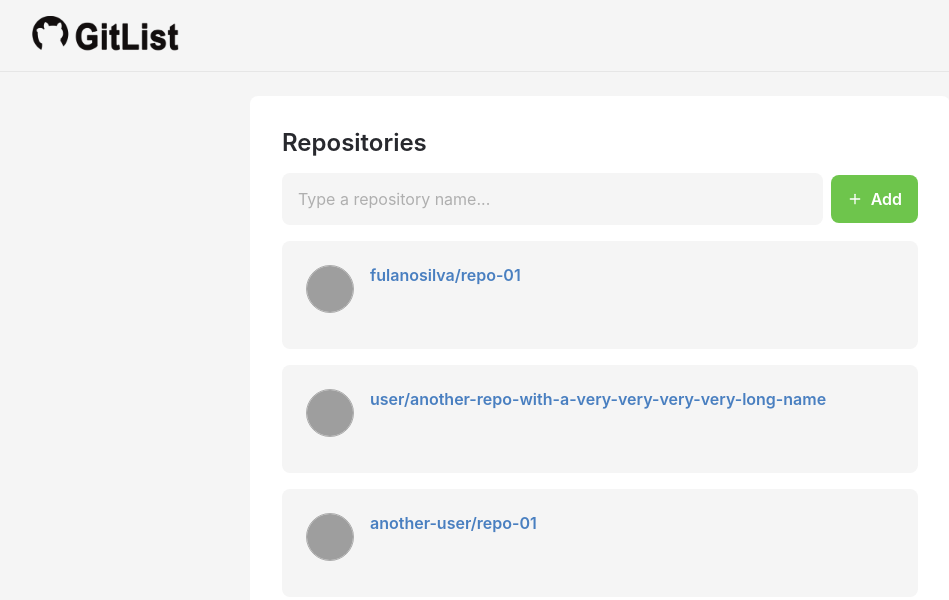
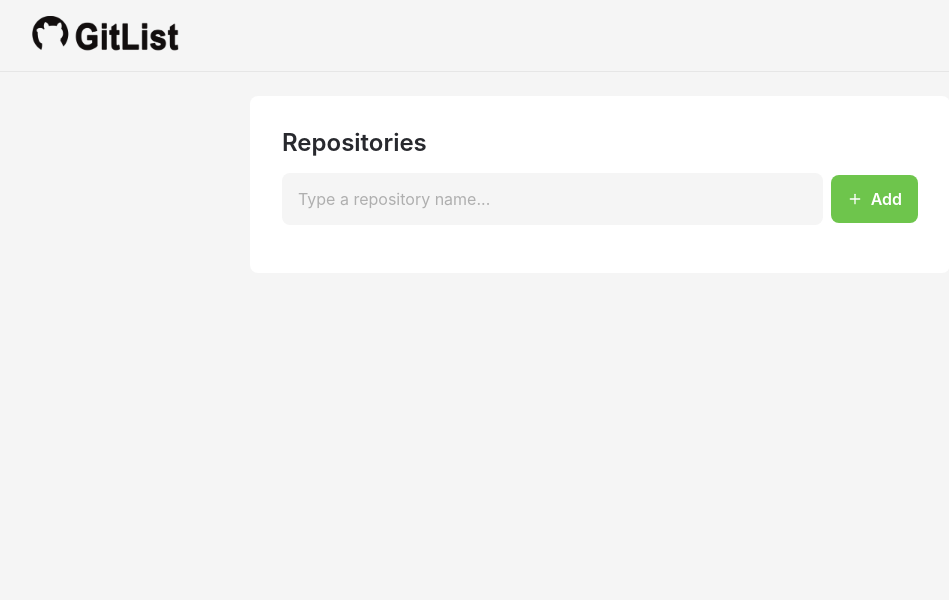
Before and after one commit to rgerio/gitlist, a React (Create React App) app: page / in a window 1280 px wide. Shown: the top 600 px of the page, without its empty margins (40-989 px from the left). Built offline with nearby package versions, Linux system fonts and the light colour scheme; grey boxes are pictures that could not be loaded.

Commit message:
Connect Dashboard to API

```diff
--- a/src/pages/Dashboard/index.tsx
+++ b/src/pages/Dashboard/index.tsx
@@ -1,4 +1,4 @@
-import React from 'react';
+import React, { useCallback, useState } from 'react';
 import { FiPlus } from 'react-icons/fi';
 import { Link } from 'react-router-dom';
 
@@ -12,8 +12,51 @@ import {
 } from './styles';
 
 import Header from '../../components/Header';
+import api from '../../services/api';
+
+interface Repository {
+  full_name: number;
+  description: string;
+  owner: {
+    login: string;
+    avatar_url: string;
+  };
+}
 
 const Dashboard: React.FC = () => {
+  // const [repositoryNames, setRepositoryNames] = useState<string[]>([]);
+  const [repositories, setRepositories] = useState<Repository[]>([]);
+  const [repositoryToAdd, setRepositoryToAdd] = useState('');
+
+  const handleAddRepository = useCallback(
+    (event: React.FormEvent<HTMLFormElement>) => {
+      event.preventDefault();
+
+      api
+        .get<Repository>(`repos/${repositoryToAdd}`)
+        .then((response) => {
+          const repository = response.data;
+          setRepositories((oldRepositories) => [
+            repository,
+            ...oldRepositories,
+          ]);
+
+          setRepositoryToAdd('');
+        })
+        .catch(() => {
+          console.log('Repository not found');
+        });
+    },
+    [repositoryToAdd],
+  );
+
+  const handleChangeAddRepositoryInput = useCallback(
+    (event: React.ChangeEvent<HTMLInputElement>) => {
+      setRepositoryToAdd(event.target.value);
+    },
+    [],
+  );
+
   return (
     <Container>
       <Header />
@@ -22,8 +65,12 @@ const Dashboard: React.FC = () => {
         <RepositoriesPanel>
           <SectionTitle>Repositories</SectionTitle>
 
-          <Form>
-            <input placeholder="Type a repository name..." />
+          <Form onSubmit={handleAddRepository}>
+            <input
+              placeholder="Type a repository name..."
+              value={repositoryToAdd}
+              onChange={handleChangeAddRepositoryInput}
+            />
             <button type="submit">
               <FiPlus size={16} />
               Add
@@ -31,30 +78,19 @@ const Dashboard: React.FC = () => {
           </Form>
 
           <RepositoryList>
-            <li>
-              <Link to="repository/facebook/react">
-                <div>
-                  <img src="https://github.com/example.png" alt="User" />
-                </div>
-                fulanosilva/repo-01
-              </Link>
-            </li>
-            <li>
-              <Link to="repository/facebook/react-native">
-                <div>
-                  <img src="https://github.com/example.png" alt="User" />
-                </div>
-                user/another-repo-with-a-very-very-very-very-long-name
-              </Link>
-            </li>
-            <li>
-              <Link to="repository/facebook/react">
-                <div>
-                  <img src="https://github.com/example.png" alt="User" />
-                </div>
-                another-user/repo-01
-              </Link>
-            </li>
+            {repositories.map((repository) => (
+              <li key={repository.full_name}>
+                <Link to={`repository/${repository.full_name}`}>
+                  <div>
+                    <img
+                      src={repository.owner.avatar_url}
+                      alt={repository.owner.login}
+                    />
+                  </div>
+                  {repository.full_name}
+                </Link>
+              </li>
+            ))}
           </RepositoryList>
         </RepositoriesPanel>
       </Main>
```
